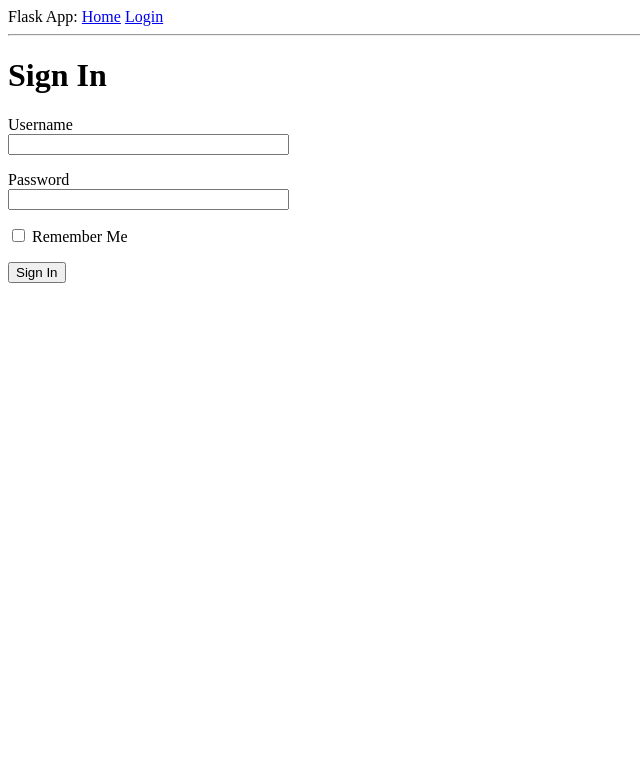
After one commit to ivorysoap/flasktest, a Flask app: page /login in a window 1280 px wide. The commit adds this page. Shown: the top 783 px of the page, without its empty margins (0-640 px from the left). Run offline with Flask 2, Linux system fonts and the light colour scheme.

Commit message:
Add forms

```diff
--- a/app/__init__.py
+++ b/app/__init__.py
@@ -1,5 +1,7 @@
 from flask import Flask
+from config import Config
 
 app = Flask(__name__)
+app.config.from_object(Config)  # Load config settings from config class in config.py
 
 from app import routes
--- /dev/null
+++ b/app/forms.py
@@ -0,0 +1,9 @@
+from flask_wtf import FlaskForm
+from wtforms import StringField, PasswordField, BooleanField, SubmitField
+from wtforms.validators import DataRequired
+
+class LoginForm(FlaskForm):
+    username = StringField('Username', validators=[DataRequired()])
+    password = StringField('Password', validators=[DataRequired()])
+    remember_me = BooleanField('Remember Me')
+    submit = SubmitField('Sign In')
--- a/app/routes.py
+++ b/app/routes.py
@@ -2,10 +2,29 @@
 
 from flask import render_template
 from app import app
+from app.forms import LoginForm
 
 @app.route('/')
 @app.route('/about')
 
-def index():
+def about():
     user = {'username' : 'Ivor'}
-    return render_template('title.html', title='Home', user=user)
+    posts = [
+
+        {
+            'author' : { 'username' : 'Simon' },
+            'body'   : 'Cybersecurity is cool'
+        },
+        {
+            'author' : { 'username' : 'Akinyele' },
+            'body'   : 'Ruby is cool'
+        }
+
+    ]
+    return render_template('title.html', title='Home', user=user, posts=posts)
+
+@app.route('/login')
+
+def login():
+    form = LoginForm()
+    return render_template('login.html', title='Sign In', form=form)
--- /dev/null
+++ b/app/templates/base.html
@@ -0,0 +1,22 @@
+<html>
+    <head>
+        {% if title %}
+            <title>
+                {{ title }} - Flask App
+            </title>
+        {% else %}
+            <title>
+                Flask App
+            </title>
+        {% endif %}
+    </head>
+    <body>
+        <div>
+            Flask App:
+            <a href="/about">Home</a>
+            <a href="/login">Login</a>
+        </div>
+        <hr>
+        {% block content %}{% endblock %}
+    </body>
+</html>
--- /dev/null
+++ b/app/templates/login.html
@@ -0,0 +1,18 @@
+{% extends "base.html" %}
+
+{% block content %}
+    <h1>Sign In</h1>
+    <form action="" method="post" novalidate>
+        {{ form.hidden_tag() }}
+        <p>
+            {{ form.username.label }}<br>
+            {{ form.username(size=32) }}
+        </p>
+        <p>
+            {{ form.password.label }}<br>
+            {{ form.password(size=32) }}
+        </p>
+        <p>{{ form.remember_me() }} {{ form.remember_me.label }}</p>
+        <p>{{ form.submit() }}</p>
+    </form>
+{% endblock %}
--- /dev/null
+++ b/config.py
@@ -0,0 +1,4 @@
+import os
+
+class Config(object):
+    SECRET_KEY = os.environ.get('SECRET_KEY') or 'its-a-secret-to-everybody'  # I am still unsure as to what this does.
```
Also changed, not shown: app/templates/title.html (+9 -10 lines).
